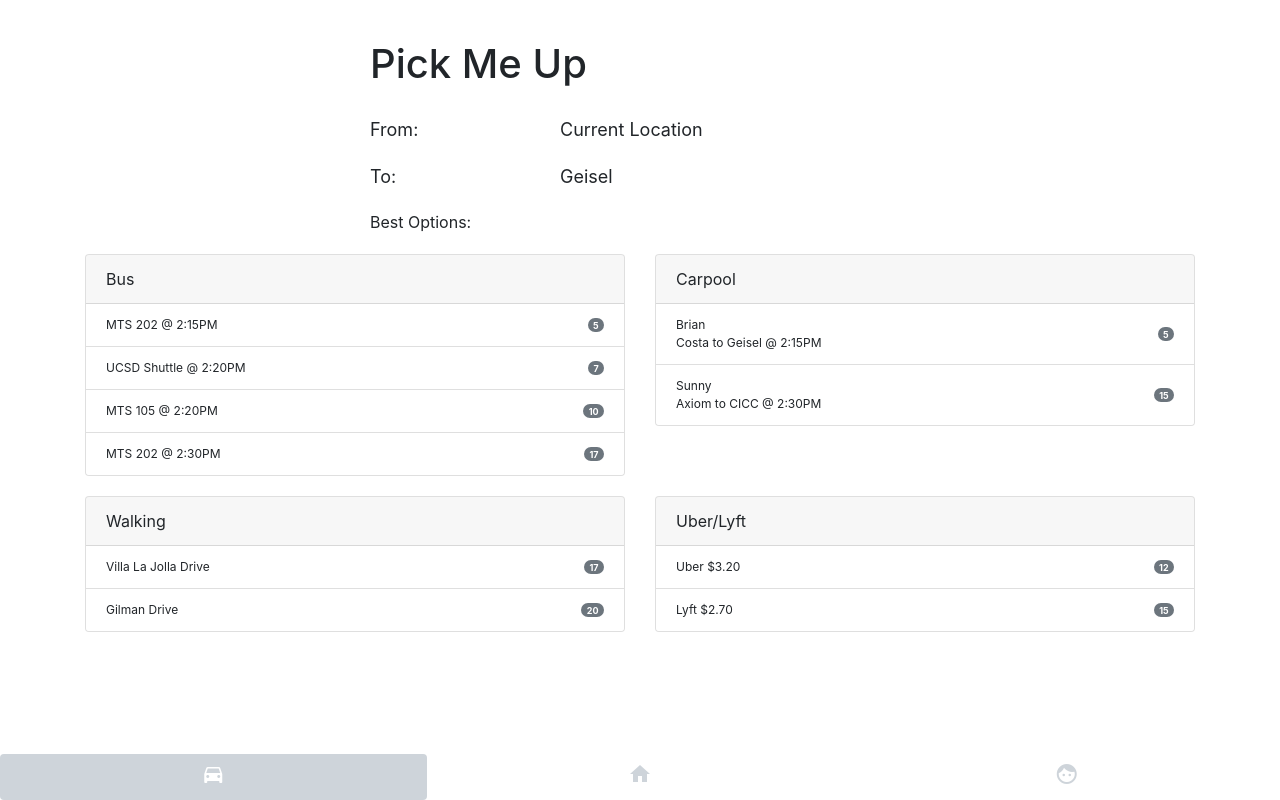
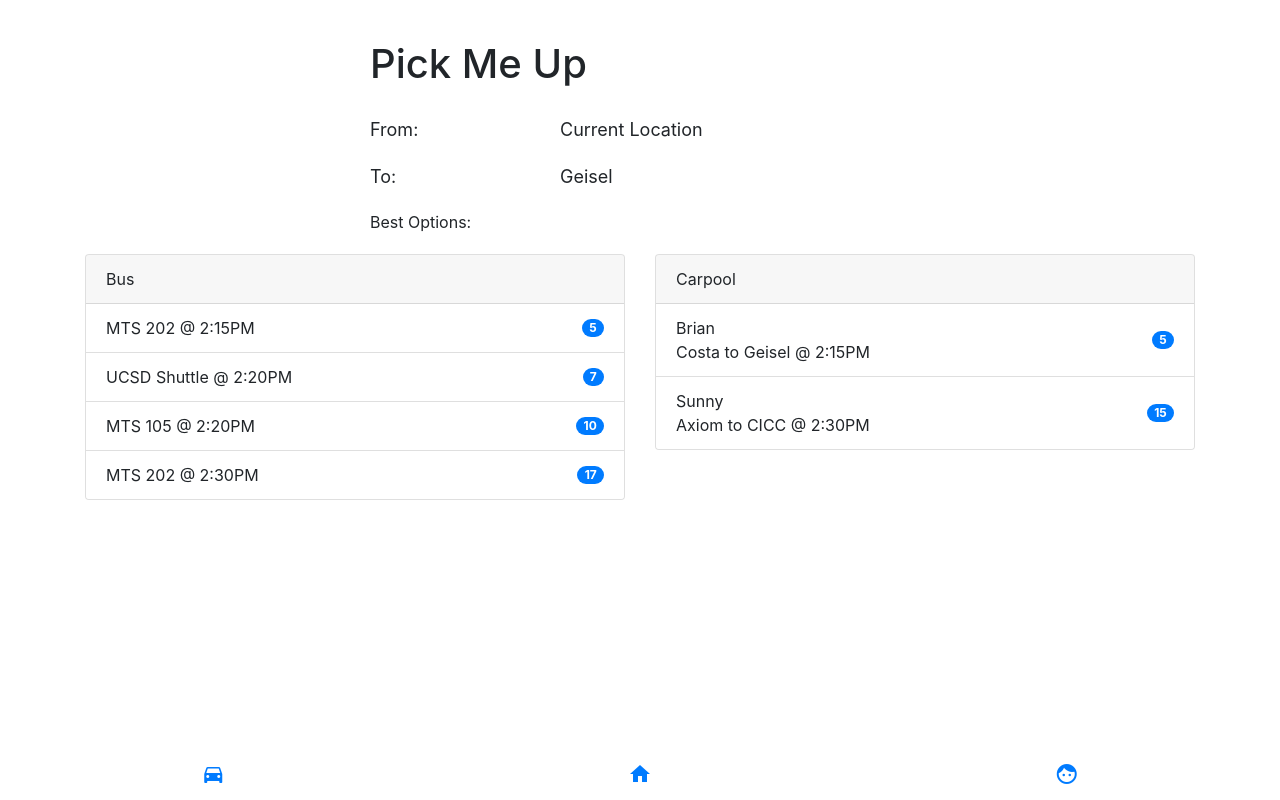
Before and after one commit to bchann/pick-me-up, a React (Create React App) app: page /routes/Geisel in a window 1280 px wide. Built offline with nearby package versions, Linux system fonts and the light colour scheme.

Commit message:
changed components to react-bootstrap components

```diff
--- /dev/null
+++ b/src/components/App.js
@@ -0,0 +1,42 @@
+import React, { Component } from 'react';
+import { Route, Switch } from 'react-router-dom';
+import { Nav } from 'react-bootstrap';
+import Routes from './Routes/Routes';
+import Friends from './Friends/Friends';
+import Home from './Home/Home';
+
+class App extends Component {
+  render() {
+    return (
+      <div>
+        {/* App Routes */}
+        <Switch>
+          <Route exact path="/" component={Home} />
+          <Route exact path="/friends" component={Friends} />
+          <Route path="/routes/:dest" render={props => <Routes {...props} />} />
+          <Route component={Home} />
+        </Switch>
+
+        <Nav justify variant="pills" className="fixed-bottom">
+          <Nav.Item>
+            <Nav.Link href="/routes/Geisel">
+              <i className="material-icons">directions_car</i>
+            </Nav.Link>
+          </Nav.Item>
+          <Nav.Item>
+            <Nav.Link href="/home">
+              <i className="material-icons">home</i>
+            </Nav.Link>
+          </Nav.Item>
+          <Nav.Item>
+            <Nav.Link href="/friends">
+              <i className="material-icons">face</i>
+            </Nav.Link>
+          </Nav.Item>
+        </Nav>
+      </div>
+    );
+  }
+}
+
+export default App;
--- a/src/components/Friends/Friends.js
+++ b/src/components/Friends/Friends.js
@@ -1,5 +1,6 @@
 import React, { Component } from 'react';
 import './Friends.css';
+import { Container } from 'react-bootstrap';
 
 class Friends extends Component {
   constructor() {
@@ -15,21 +16,8 @@ class Friends extends Component {
 
   render() {
     return (
-      <div className='friends'>
-        <div className='container'>
-          Friends Screen
-          <nav className='nav nav-pills nav-justified fixed-bottom'>
-            <a className='nav-item nav-link' href='/routes/Geisel'>
-              <i className='material-icons'>directions_car</i>
-            </a>
-            <a className='nav-item nav-link' href='/'>
-              <i className='material-icons'>home</i>
-            </a>
-            <a className='nav-item nav-link active' href='/friends'>
-              <i className='material-icons'>face</i>
-            </a>
-          </nav>
-        </div>
+      <div className="friends">
+        <Container>Friends Screen</Container>
       </div>
     );
   }
--- a/src/components/Home/Home.js
+++ b/src/components/Home/Home.js
@@ -1,4 +1,5 @@
 import React, { Component } from 'react';
+import { Container, Row, Col, InputGroup, Button, FormControl, ListGroup } from 'react-bootstrap';
 import './Home.css';
 
 class Home extends Component {
@@ -15,83 +16,64 @@ class Home extends Component {
 
   render() {
     return (
-      <div className='home'>
-        <div className='container'>
-          <div className='row justify-content-center'>
-            <div className='col'>
+      <div className="home">
+        <Container>
+          <Row className="justify-content-center">
+            <Col>
               <h1>Pick Me Up</h1>
-            </div>
-          </div>
+            </Col>
+          </Row>
 
-          <div className='row justify-content-center'>
-            <div className='col-10 col-md-6'>
-              <div className='input-group mb-3'>
-                <div className='input-group-prepend'>
-                  <span className='input-group-text'>
-                    <i className='material-icons'>near_me</i>
-                  </span>
-                </div>
-                <input
-                  type='text'
-                  className='form-control'
-                  placeholder='Destination'
-                  aria-label='Destination'
+          <Row className="justify-content-center">
+            <Col xs={10} md={6}>
+              <InputGroup className="mb-3">
+                <InputGroup.Prepend>
+                  <InputGroup.Text>
+                    <i className="material-icons">near_me</i>
+                  </InputGroup.Text>
+                </InputGroup.Prepend>
+                <FormControl
+                  type="text"
+                  className="form-control"
+                  placeholder="Destination"
+                  aria-label="Destination"
                   value={this.state.dest}
                   onChange={this.handleChange}
                 />
-                <div className='input-group-append'>
-                  <a className='btn btn-outline-secondary' role='button' href={'/routes/' + this.state.dest}>
+                <InputGroup.Append>
+                  <Button variant="outline-secondary" href={'/routes/' + this.state.dest}>
                     Go
-                  </a>
-                </div>
-              </div>
-            </div>
-          </div>
+                  </Button>
+                </InputGroup.Append>
+              </InputGroup>
+            </Col>
+          </Row>
 
-          <div className='row justify-content-center'>
-            <div className='col-10 col-md-6 suggestions-title'>Recent Searches:</div>
-          </div>
+          <Row className="justify-content-center">
+            <Col xs={10} md={6} className="suggestions-title">
+              Recent Searches:
+            </Col>
+          </Row>
 
-          <div className='row justify-content-center suggestions-item'>
-            <div className='col-10 col-md-6'>
-              <ul className='list-group'>
-                <a
-                  href='/routes/Geisel'
-                  className='list-group-item list-group-item-action justify-content-between d-flex'
-                >
+          <Row className="justify-content-center suggestions-item">
+            <Col xs={10} md={6}>
+              <ListGroup>
+                <ListGroup.Item href="/routes/Geisel" className="justify-content-between d-flex">
                   Geisel
-                  <i className='material-icons'>book</i>
-                </a>
-                <a
-                  href='/routes/Costco'
-                  className='list-group-item list-group-item-action justify-content-between d-flex'
-                >
+                  <i className="material-icons">book</i>
+                </ListGroup.Item>
+                <ListGroup.Item href="/routes/Costco" className="justify-content-between d-flex">
                   Costco
-                  <i className='material-icons'>store</i>
-                </a>
-                <a
-                  href="/routes/McDonald's"
-                  className='list-group-item list-group-item-action justify-content-between d-flex'
-                >
+                  <i className="material-icons">store</i>
+                </ListGroup.Item>
+                <ListGroup.Item href="/routes/McDonald's" className="justify-content-between d-flex">
                   McDonald's
-                  <i className='material-icons'>fastfood</i>
-                </a>
-              </ul>
-            </div>
-          </div>
-        </div>
-
-        <nav className='nav nav-pills nav-justified fixed-bottom'>
-          <a className='nav-item nav-link' href='/routes/Geisel'>
-            <i className='material-icons'>directions_car</i>
-          </a>
-          <a className='nav-item nav-link active' href='/'>
-            <i className='material-icons'>home</i>
-          </a>
-          <a className='nav-item nav-link' href='/friends'>
-            <i className='material-icons'>face</i>
-          </a>
-        </nav>
+                  <i className="material-icons">fastfood</i>
+                </ListGroup.Item>
+              </ListGroup>
+            </Col>
+          </Row>
+        </Container>
       </div>
     );
   }
--- a/src/components/Routes/Routes.js
+++ b/src/components/Routes/Routes.js
@@ -1,4 +1,5 @@
 import React, { Component } from 'react';
+import { Col, Container, Row, Card, ListGroup, ListGroupItem, Badge } from 'react-bootstrap';
 import './Routes.css';
 
 class Routes extends Component {
@@ -11,107 +12,87 @@ class Routes extends Component {
 
   render() {
     return (
-      <div className='routes'>
-        <div className='container'>
-          <div className='row justify-content-center'>
-            <div className='col-10 col-md-6'>
+      <div className="routes">
+        <Container>
+          <Row className="justify-content-center">
+            <Col xs={10} md={6}>
               <h1>Pick Me Up</h1>
-            </div>
-          </div>
-          <div className='row justify-content-center'>
-            <div className='col-2 title-text'>From:</div>
-            <div className='col-8 col-md-4 title-text'>Current Location</div>
-          </div>
-          <div className='row justify-content-center'>
-            <div className='col-2 title-text'>To:</div>
-            <div className='col-8 col-md-4 title-text'>{this.state.dest}</div>
-          </div>
-          <div className='row justify-content-center'>
-            <div className='col-10 col-md-6'>Best Options:</div>
-          </div>
-
-          <div className='row'>
-            <div className='col-6'>
-              <div className='card'>
-                <div className='card-header'>Bus</div>
-                <ul className='list-group list-group-flush'>
-                  <li className='list-group-item d-flex justify-content-between align-items-center'>
+            </Col>
+          </Row>
+          <Row className="justify-content-center">
+            <Col xs={2} className="title-text">
+              From:
+            </Col>
+            <Col xs={8} md={4} className="title-text">
+              Current Location
+            </Col>
+          </Row>
+          <Row className="justify-content-center">
+            <Col xs={2} className="title-text">
+              To:
+            </Col>
+            <Col xs={8} md={4} className="title-text">
+              {this.state.dest}
+            </Col>
+          </Row>
+          <Row className="justify-content-center">
+            <Col xs={10} md={6}>
+              Best Options:
+            </Col>
+          </Row>
+          <Row>
+            <Col xs={6}>
+              <Card>
+                <Card.Header>Bus</Card.Header>
+                <ListGroup className="list-group-flush">
+                  <ListGroupItem className="d-flex justify-content-between align-items-center">
                     MTS 202 @ 2:15PM
-                    <span className='badge badge-secondary badge-pill'>5</span>
-                  </li>
-                  <li className='list-group-item d-flex justify-content-between align-items-center'>
+                    <Badge pill variant="primary">
+                      5
+                    </Badge>
+                  </ListGroupItem>
+                  <ListGroupItem className="d-flex justify-content-between align-items-center">
                     UCSD Shuttle @ 2:20PM
-                    <span className='badge badge-secondary badge-pill'>7</span>
-                  </li>
-                  <li className='list-group-item d-flex justify-content-between align-items-center'>
+                    <Badge pill variant="primary">
+                      7
+                    </Badge>
+                  </ListGroupItem>
+                  <ListGroupItem className="d-flex justify-content-between align-items-center">
                     MTS 105 @ 2:20PM
-                    <span className='badge badge-secondary badge-pill'>10</span>
-                  </li>
-                  <li className='list-group-item d-flex justify-content-between align-items-center'>
+                    <Badge pill variant="primary">
+                      10
+                    </Badge>
+                  </ListGroupItem>
+                  <ListGroupItem className="d-flex justify-content-between align-items-center">
                     MTS 202 @ 2:30PM
-                    <span className='badge badge-secondary badge-pill'>17</span>
-                  </li>
-                </ul>
-              </div>
-            </div>
-            <div className='col-6'>
-              <div className='card'>
-                <div className='card-header'>Carpool</div>
-                <ul className='list-group list-group-flush'>
-                  <li className='list-group-item d-flex justify-content-between align-items-center'>
+                    <Badge pill variant="primary">
+                      17
+                    </Badge>
+                  </ListGroupItem>
+                </ListGroup>
+              </Card>
+            </Col>
+            <Col xs={6}>
+              <Card>
+                <Card.Header>Carpool</Card.Header>
+                <ListGroup className="list-group-flush">
+                  <ListGroupItem className="d-flex justify-content-between align-items-center">
                     Brian <br /> Costa to Geisel @ 2:15PM
-                    <span className='badge badge-secondary badge-pill'>5</span>
-                  </li>
-                  <li className='list-group-item d-flex justify-content-between align-items-center'>
+                    <Badge pill variant="primary">
+                      5
+                    </Badge>
+                  </ListGroupItem>
+                  <ListGroupItem className="d-flex justify-content-between align-items-center">
                     Sunny <br /> Axiom to CICC @ 2:30PM
-                    <span className='badge badge-secondary badge-pill'>15</span>
-                  </li>
-                </ul>
-              </div>
-            </div>
-          </div>
-          <div className='row'>
-            <div className='col-6'>
-              <div className='card'>
-                <div className='card-header'>Walking</div>
-                <ul className='list-group list-group-flush'>
-                  <li className='list-group-item d-flex justify-content-between align-items-center'>
-                    Villa La Jolla Drive <span className='badge badge-secondary badge-pill'>17</span>
-                  </li>
-                  <li className='list-group-item d-flex justify-content-between align-items-center'>
-                    Gilman Drive
-                    <span className='badge badge-secondary badge-pill'>20</span>
-                  </li>
-                </ul>
-              </div>
-            </div>
-            <div className='col-6'>
-              <div className='card'>
-                <div className='card-header'>Uber/Lyft</div>
-                <ul className='list-group list-group-flush'>
-                  <li className='list-group-item d-flex justify-content-between align-items-center'>
-                    Uber $3.20 <span className='badge badge-secondary badge-pill'>12</span>
-                  </li>
-                  <li className='list-group-item d-flex justify-content-between align-items-center'>
-                    Lyft $2.70
-                    <span className='badge badge-secondary badge-pill'>15</span>
-                  </li>
-                </ul>
-              </div>
-            </div>
-          </div>
-        </div>
-        <nav className='nav nav-pills nav-justified fixed-bottom'>
-          <a className='nav-item nav-link active' href='/routes/Geisel'>
-            <i className='material-icons'>directions_car</i>
-          </a>
-          <a className='nav-item nav-link' href='/'>
-            <i className='material-icons'>home</i>
-          </a>
-          <a className='nav-item nav-link' href='/friends'>
-            <i className='material-icons'>face</i>
-          </a>
-        </nav>
+                    <Badge pill variant="primary">
+                      15
+                    </Badge>
+                  </ListGroupItem>
+                </ListGroup>
+              </Card>
+            </Col>
+          </Row>
+        </Container>
       </div>
     );
   }
--- a/src/index.css
+++ b/src/index.css
@@ -10,13 +10,3 @@ body {
 code {
   font-family: source-code-pro, Menlo, Monaco, Consolas, 'Courier New', monospace;
 }
-
-a,
-a:hover {
-  color: #ced4da;
-  background-color: white;
-}
-
-.active {
-  background-color: #ced4da !important;
-}
--- a/src/index.js
+++ b/src/index.js
@@ -3,20 +3,13 @@ import './index.css';
 
 import React from 'react';
 import ReactDOM from 'react-dom';
-import Home from './components/Home/Home';
-import Routes from './components/Routes/Routes';
-import { BrowserRouter, Switch, Route } from 'react-router-dom';
+import { BrowserRouter } from 'react-router-dom';
 import * as serviceWorker from './serviceWorker';
-import Friends from './components/Friends/Friends';
+import App from './components/App';
 
 ReactDOM.render(
   <BrowserRouter>
-    <Switch>
-      <Route exact path='/' component={Home} />
-      <Route exact path='/friends' component={Friends} />
-      <Route path='/routes/:dest' render={props => <Routes {...props} />} />
-      <Route component={Home} />
-    </Switch>
+    <App />
   </BrowserRouter>,
   document.getElementById('root')
 );
```
